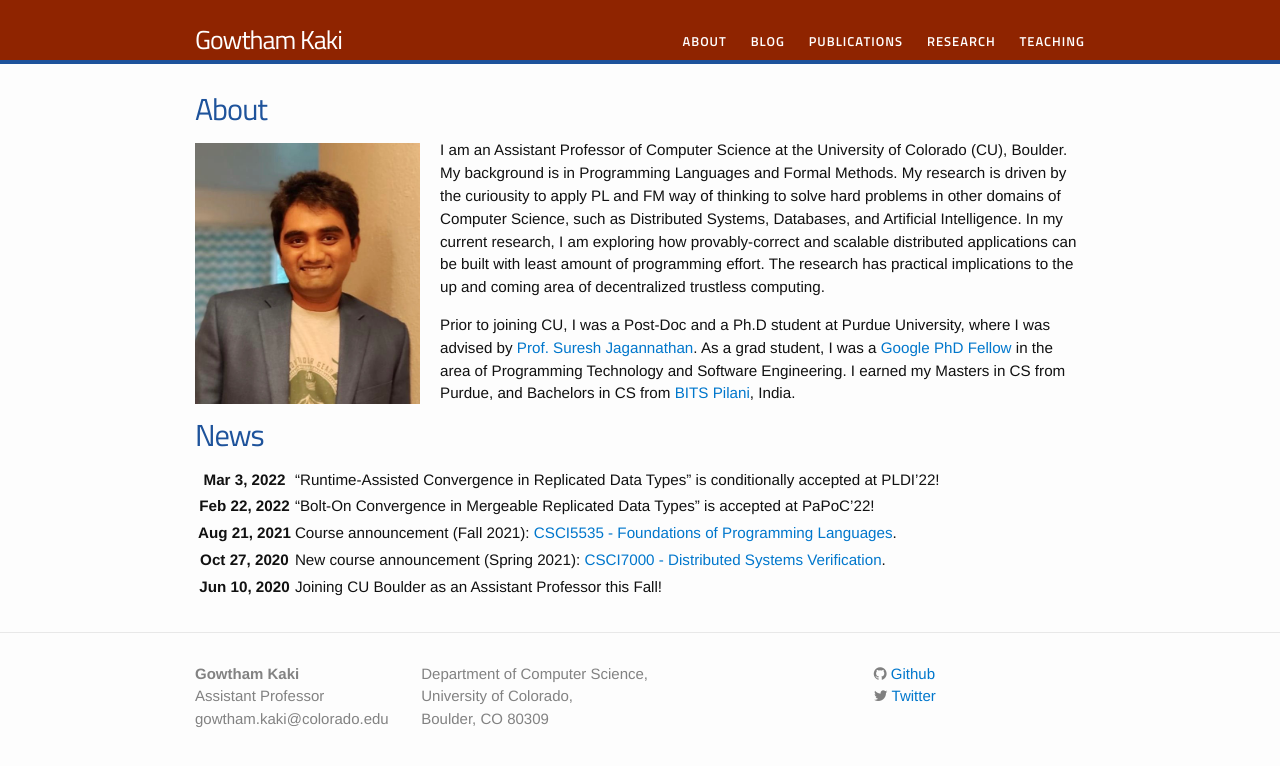
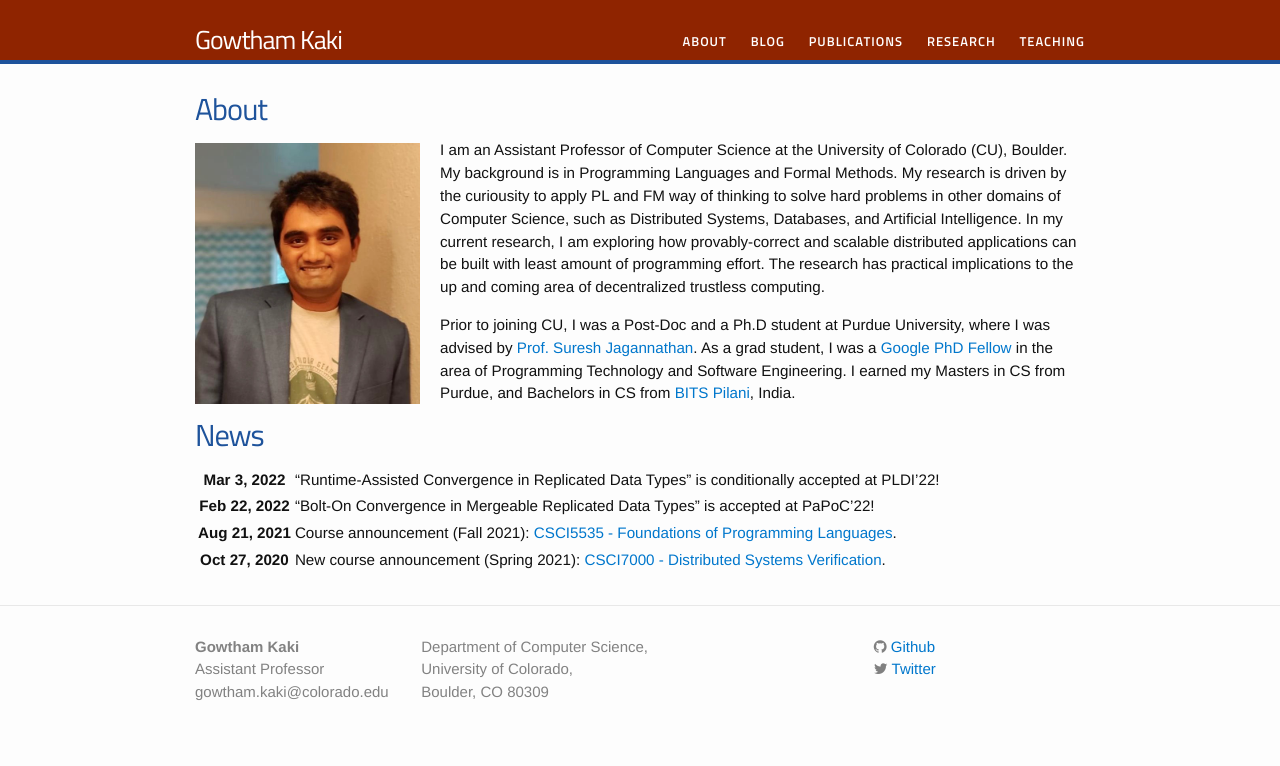
Before and after one commit to gowthamk/gowthamk.github.io, a Jekyll site: the page built from index.md, in a window 1280 px wide. Shown: the top 766 px of the page. Built offline with Jekyll 4.4.1, drawn with Linux system fonts in a browser that asks for light colours; nearby versions of some CDN libraries; some of the changed lines change nothing that is shown.

Commit message:
Restricting news items to 4

```diff
--- a/_config.yml
+++ b/_config.yml
@@ -48,7 +48,7 @@ collections:
     output: true
     permalink: /projects/:path/
 
-news_limit: 5
+news_limit: 4
 
 # -----------------------------------------------------------------------------
 # Jekyll Scholar
```
